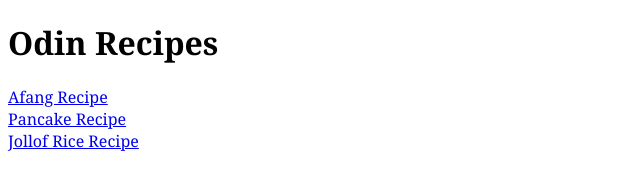
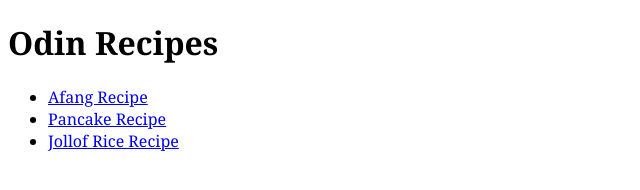
Before and after one commit to msibia/odin-recipes, a plain HTML site: page index.html in a window 1280 px wide. Shown: the whole page, without its empty margins (0-640 px from the left). Drawn offline with Linux system fonts and the light colour scheme.

```diff
--- a/index.html
+++ b/index.html
@@ -7,9 +7,12 @@
 </head>
 <body>
     <h1>Odin Recipes</h1>
-    <a href="./Recipes/Afang.html" target="_blank">Afang Recipe</a><br>
-    <a href="./Recipes/Pancakes.html" target="_blank">Pancake Recipe</a><br>
-    <a href="./Recipes/JollofRice.html" target="_blank">Jollof Rice Recipe</a>
+    <ul>
+        <li><a href="./Recipes/Afang.html" target="_blank">Afang Recipe</a></li>
+        <li><a href="./Recipes/Pancakes.html" target="_blank">Pancake Recipe</a></li>
+        <li><a href="./Recipes/JollofRice.html" target="_blank">Jollof Rice Recipe</a></li>
+    </ul>
+
 
 </body>
 </html>
```
Also changed, not shown: Recipes/Afang.html (+1 -1 lines), Recipes/JollofRice.html (+1 -0 lines), Recipes/Pancakes.html (+1 -0 lines).
